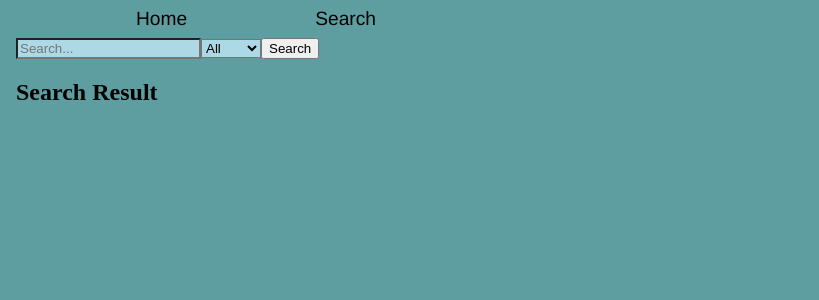
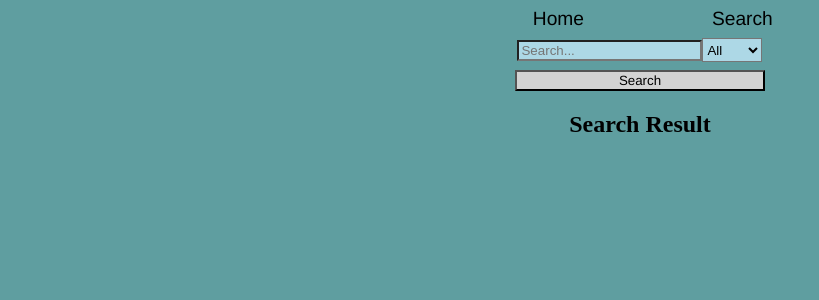
Before and after one commit to Antonnn95/Mk2, a Vue app: page /search in a window 1280 px wide. Shown: the top 300 px of the page, without its empty margins (0-819 px from the left). Built offline with nearby package versions, Linux system fonts and the light colour scheme.

Commit message:
Mer styling

```diff
--- a/src/App.vue
+++ b/src/App.vue
@@ -2,7 +2,7 @@
   <div>
     <nav>
       <router-link id="Home" to="/">Home</router-link>
-      <router-link id="Home" to="/search">Search</router-link>
+      <router-link id="searchLink" to="/search">Search</router-link>
     </nav>
     <router-view/>
   </div>
--- a/src/assets/style.css
+++ b/src/assets/style.css
@@ -1,5 +1,9 @@
 body{
     background-color: cadetblue;
+    display: flex;
+    text-align: center;
+    justify-content: center;
+
 }
 
 #app{
@@ -8,6 +12,13 @@ body{
 }
 
 #Home{
+    text-decoration: none;
+    color: black;
+    margin-left: 2vw;
+    font-family: 'Franklin Gothic Medium', 'Arial Narrow', Arial, sans-serif;
+    font-size: larger;
+}
+#searchLink{
     text-decoration: none;
     color: black;
     margin-left: 10vw;
@@ -20,15 +31,41 @@ body{
 }
 #option{
     background-color: lightblue;
+    height: 3vh;
 }
-#Search>body{
-    background-color: lightcoral;
-    align-content: flex-end;
+Button{
+    background-color: lightgrey;
+    font-family: 'Franklin Gothic Medium', 'Arial Narrow', Arial, sans-serif;
+    margin-top: 1vh;
+}
+#searchBody{
+    flex-direction: column;
 }
 #resultLoop>div>a{
     text-decoration: none;
     color: black;
+    font-family: 'Franklin Gothic Medium', 'Arial Narrow', Arial, sans-serif;
 }
 #resultH2{
     color: black;
 }
+#player{
+    display: flex;
+    flex-direction: column;
+}
+#playFunctions{
+    margin-top: 5vh;
+}
+#volumeShare{
+    margin-top: 10vh;
+}
+#logga{
+    margin-top: 5vh;
+    height: 35vh;
+    width: 35vh;
+}
+#logoHome{
+    margin-top: 6vh;
+    height: 55vh;
+    width: 45vh;
+}
--- a/src/components/Home.vue
+++ b/src/components/Home.vue
@@ -1,6 +1,7 @@
 <template>
     <div>
         <h1>Welcome to Ljudio</h1>
+        <img src="antonsLjudio.png" id="logoHome">
     </div>
 </template>
 
--- a/src/components/Player.vue
+++ b/src/components/Player.vue
@@ -1,15 +1,20 @@
 <template>
-  <div>
+  <div id="player">
+    <img src="/antonsLjudio.png" id="logga">
     <!-- <h2>{{getComputedSong.name}}</h2> -->
     <!-- <h3>{{getComputedSong.artist.name}}</h3> -->
     <!-- <h3>{{getComputedSong.album.name}}</h3> -->
-    <button @click="backward()">Backward</button>
-    <button @click="play()">Play</button>
-    <!-- <button @click="play('CtkZxnkbjtI')">The Black Page #2 live band</button> -->
-    <button @click="pause()">Pause</button>
-    <button @click="forward()">Forward</button>
-    <input @change="volume(inputRange)" type="range" min="0" max="100" v-model="inputRange">
-    <button @click="shareSong()">Dela</button>
+    <div id="playFunctions">
+      <button @click="backward()" id="previousButton">Backward</button>
+      <button @click="play()" id="playButton">Play</button>
+
+      <button @click="pause()" id="pauseButton">Pause</button>
+      <button @click="forward()" id="skipButton">Forward</button>
+    </div>
+    <div id="volumeShare">
+      <input @change="volume(inputRange)" type="range" min="0" max="100" v-model="inputRange" id="volumeControl">
+      <button @click="shareSong()" id="shareSong">Dela</button>
+    </div>
 
   </div>
 </template>
@@ -58,6 +63,7 @@ export default {
           this.$router.push(`/player/${result[i+1].videoId}`)
 
           this.play()
+          break
         }
       }
     },
@@ -75,6 +81,7 @@ export default {
           this.$router.push(`/player/${result[i-1].videoId}`)
 
           this.play()
+          break
         }
       }
     },
--- a/src/components/Search.vue
+++ b/src/components/Search.vue
@@ -1,5 +1,6 @@
 <template>
-    <body>
+    <body id="searchBody">
+        <div>
             <input id="text" type="text" v-model="searchObj.searchString" placeholder="Search..." name="textBox">
             <select id="option" v-model="searchObj.searchOption" name="searchOption">
                 <option :value="'search'">All</option>
@@ -7,7 +8,8 @@
                 <option :value="'artists'">Artist</option>
                 <option :value="'albums'">Album</option>
             </select>
-        <button @click="searchMusic(searchObj)">Search</button>
+        </div>
+        <button @click="searchMusic(searchObj)" id="searchButton">Search</button>
         <div id="result">
             <!-- <div v-if="searchOption.value === 'artists'"></div> -->
             <h2 id="resultH2">Search Result</h2>
```
Also changed, not shown: public/antonsLjudio.png (added). Lines whose indentation alone changed are shown as unchanged.
